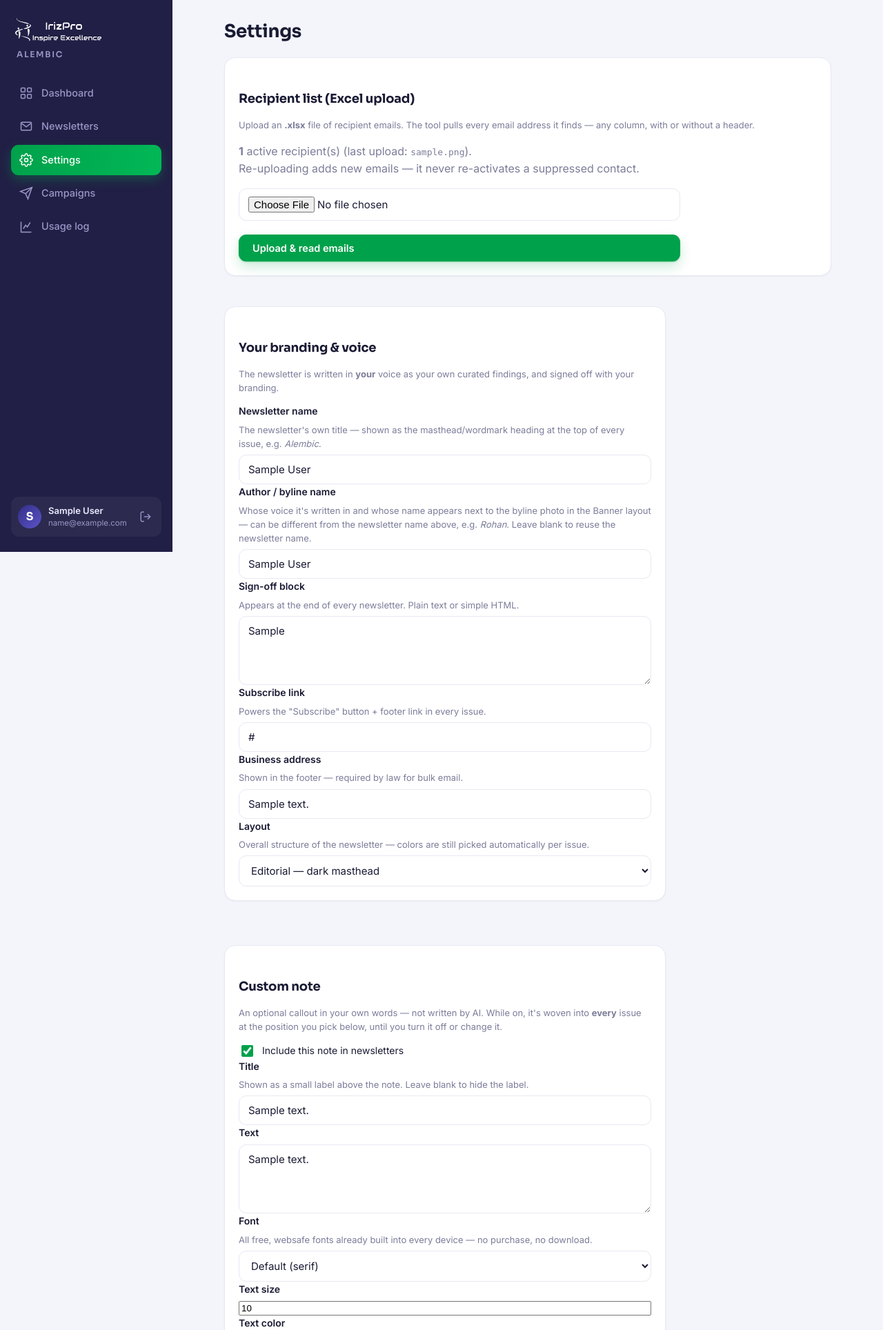
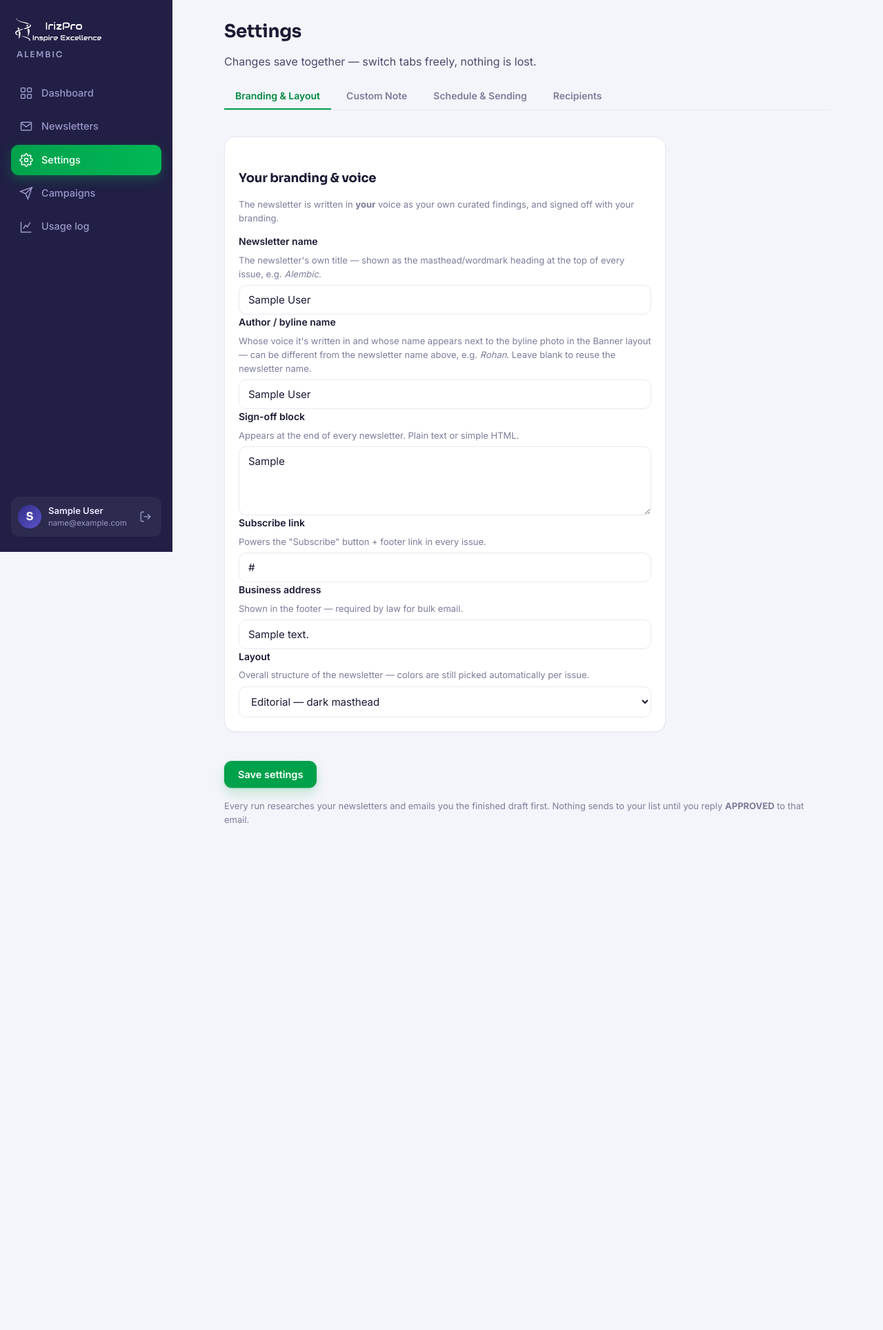
Before and after one commit to thewriterscollective2026-beep/Alembic, a FastAPI app: page /settings in a window 1280 px wide. Shown: the top 1928 px of the page at 69% size. After the commit the page ends 1193 px from the top, so only its background shows below. Run offline with FastAPI, Linux system fonts and the light colour scheme; the visitor is signed in with stand-in values (Sample User, id 1); tables that the repository leaves empty hold one stand-in row (values such as "Sample post").

Commit message:
Redesign Settings into tabs; show run progress live instead of silence
Settings UI: buttons were stretching to the full form width (a CSS Grid
stretch default with no opt-out on <button>) - fixed with a scoped
justify-self rule that leaves the auth pages' intentionally full-width
buttons untouched. Split the one long stacked page into four tabs
(Branding & Layout, Custom Note, Schedule & Sending, Recipients), all still
inside the same save form so everything saves together regardless of which
tab is active.

Run now: a Draft row was only ever written once the whole run finished
(minutes later), so Recent runs showed nothing for the entire run - no way
to tell "working" from "silently failed". Now begin_run() creates a visible
"running" row synchronously in the request, before the slow work is handed
to a background task (resume_run) and before the redirect - closing a race
where the background task's first commit could lose to the browser reloading
the dashboard, worse on a cold Neon connection. Every outcome (success, no
senders, no new emails, a real error with its message) updates that same
row instead of writing a new one. The dashboard auto-refreshes every 10s
while a run is in progress so the status updates without a manual reload.
start_run (the scheduler's entry point) is now begin_run + resume_run
composed, unchanged behavior for scheduled runs.

Co-Authored-By: Claude Sonnet 5 <noreply@anthropic.com>
Claude-Session: https://claude.ai/code/session_015319TKVi6wxb3XdLfPf7xC

```diff
--- a/app/main.py
+++ b/app/main.py
@@ -15,7 +15,7 @@ from . import (config, auth, gmail_service, ai_service, scheduler, excel_recipie
               imap_service, crypto, email_template, resend_webhooks, unsubscribe)
 from .database import init_db, get_session
 from .models import User, Sender, Draft, UsageLog, Contact, Campaign, CampaignRecipient
-from .pipeline import start_run, poll_run_replies, active_contact_emails
+from .pipeline import begin_run, resume_run, poll_run_replies, active_contact_emails
 
 BASE_DIR = Path(__file__).resolve().parent.parent
 app = FastAPI(title="Alembic")
@@ -25,6 +25,7 @@ templates = Jinja2Templates(directory=str(BASE_DIR / "templates"))
 templates.env.globals["freq_labels"] = scheduler.FREQUENCY_LABELS
 
 STAGE_LABELS = {
+    "running": "Researching & writing… (usually a few minutes)",
     "review": "Awaiting newsletter approval (check your inbox)",
     "sent": "Sent to your list",
     "cancelled": "Cancelled",
@@ -381,12 +382,21 @@ def save_settings(
 def run_now(request: Request, background_tasks: BackgroundTasks, db: Session = Depends(get_session)):
     user = require_user(request, db)
     # Research + writing takes minutes - far longer than a proxy tolerates for one
-    # HTTP request (Cloudflare 520 on Render). Run in the background; the outcome
-    # (draft or error) shows up under "Recent runs" and in the review email.
-    background_tasks.add_task(start_run, user.id)
+    # HTTP request (Cloudflare 520 on Render), so the actual work (resume_run)
+    # happens in the background. But begin_run() - creating the visible
+    # "running" placeholder - happens HERE, synchronously, before the redirect:
+    # BackgroundTasks only start after this response is sent, so creating that
+    # row inside the background task instead would race the browser reloading
+    # the dashboard before the row exists (worse on a cold Neon connection),
+    # which is exactly the "nothing happens on screen" symptom this fixes.
+    draft_id = begin_run(user.id)
+    if draft_id is None:
+        request.session["flash"] = "Could not start a run — try logging in again."
+        return RedirectResponse("/", status_code=303)
+    background_tasks.add_task(resume_run, user.id, draft_id)
     request.session["flash"] = (
-        "Run started - research and writing take a few minutes. Refresh Recent runs, "
-        "then check your inbox for the draft and reply APPROVED there.")
+        "Run started — see it under Recent runs below (this page refreshes itself "
+        "while it's in progress). You'll get the draft by email once it's done.")
     return RedirectResponse("/", status_code=303)
 
 
--- a/static/style.css
+++ b/static/style.css
@@ -135,7 +135,7 @@ a.card:hover{transform:translateY(-2px);box-shadow:var(--shadow);border-color:va
 /* ---------- Status pills ---------- */
 .status{display:inline-flex;align-items:center;gap:6px;font-size:12px;font-weight:600;
   padding:4px 11px;border-radius:20px}
-.s-pending_review,.s-summary_review,.s-email_review{background:var(--amber-050);color:var(--amber)}
+.s-running,.s-pending_review,.s-summary_review,.s-email_review{background:var(--amber-050);color:var(--amber)}
 .s-sent{background:var(--green-050);color:var(--green-600)}
 .s-rejected,.s-cancelled,.s-no_content{background:var(--surface-2);color:var(--muted)}
 .s-error{background:var(--danger-050);color:var(--danger)}
@@ -146,6 +146,15 @@ a.card:hover{transform:translateY(-2px);box-shadow:var(--shadow);border-color:va
   box-shadow:0 0 0 0 rgba(180,83,9,.5);animation:pulse 1.6s infinite}
 @keyframes pulse{0%{box-shadow:0 0 0 0 rgba(180,83,9,.45)}70%{box-shadow:0 0 0 7px rgba(180,83,9,0)}100%{box-shadow:0 0 0 0 rgba(180,83,9,0)}}
 @media (prefers-reduced-motion:reduce){.waiting-dot{animation:none}}
+
+/* ---------- Tabs (Settings) ---------- */
+.tabs{display:flex;gap:6px;flex-wrap:wrap;margin:18px 0 6px;border-bottom:1px solid var(--line);padding-bottom:0}
+.tab-btn{appearance:none;border:0;background:transparent;color:var(--muted);font-family:inherit;
+  font-size:14px;font-weight:600;padding:10px 16px;border-radius:10px 10px 0 0;cursor:pointer;
+  border-bottom:2px solid transparent;transition:color .12s,background .12s}
+.tab-btn:hover{color:var(--ink-soft);background:var(--surface-2)}
+.tab-btn.active{color:var(--green-600);border-bottom-color:var(--green)}
+.tab-panel[hidden]{display:none}
 
 /* ---------- Groups / senders ---------- */
 .group{margin:22px 0;background:var(--surface);border:1px solid var(--line);border-radius:var(--radius);
@@ -173,6 +182,13 @@ a.card:hover{transform:translateY(-2px);box-shadow:var(--shadow);border-color:va
 
 /* ---------- Forms ---------- */
 .form{display:grid;gap:20px;max-width:640px;margin-top:16px}
+/* Grid items stretch to the column width by default - inputs/selects/textarea
+   already force their own width:100% below, so stretching is fine for them,
+   but a <button> has no such rule and would otherwise stretch to max-width
+   (640px), which is the "very long buttons" bug. Opt out explicitly instead
+   of disabling stretch on .form, which textarea/select rely on. */
+.form > .btn{justify-self:start}
+.auth-card .form > .btn{justify-self:stretch}  /* auth forms want the full-width button */
 .field{display:grid;gap:6px}
 .label{font-weight:600;font-size:14px}
 .hint{font-size:13px;color:var(--muted)}
--- a/templates/settings.html
+++ b/templates/settings.html
@@ -1,28 +1,17 @@
 {% extends "base.html" %}
 {% block content %}
 <h1>Settings</h1>
+<p class="lead">Changes save together — switch tabs freely, nothing is lost.</p>
 
-<section class="group">
-  <h2>Recipient list (Excel upload)</h2>
-  <p class="hint">Upload an <strong>.xlsx</strong> file of recipient emails. The tool pulls every
-  email address it finds — any column, with or without a header.</p>
-  <p class="muted">
-    {% if contact_counts.active or contact_counts.bounced or contact_counts.unsubscribed or contact_counts.complained %}
-      <strong>{{ contact_counts.active }}</strong> active recipient(s)
-      {% if user.recipients_file %}(last upload: <code>{{ user.recipients_file }}</code>){% endif %}.
-      {% if contact_counts.unsubscribed %}<br>{{ contact_counts.unsubscribed }} unsubscribed (suppressed).{% endif %}
-      {% if contact_counts.bounced %}<br>{{ contact_counts.bounced }} bounced (suppressed).{% endif %}
-      {% if contact_counts.complained %}<br>{{ contact_counts.complained }} marked as spam (suppressed).{% endif %}
-      <br>Re-uploading adds new emails — it never re-activates a suppressed contact.
-    {% else %}No recipients uploaded yet.{% endif %}
-  </p>
-  <form method="post" action="/settings/recipients" enctype="multipart/form-data" class="form">
-    <input type="file" name="file" accept=".xlsx" required>
-    <button class="btn" type="submit">Upload &amp; read emails</button>
-  </form>
-</section>
+<div class="tabs" role="tablist">
+  <button class="tab-btn active" type="button" data-tab="branding">Branding &amp; Layout</button>
+  <button class="tab-btn" type="button" data-tab="note">Custom Note</button>
+  <button class="tab-btn" type="button" data-tab="schedule">Schedule &amp; Sending</button>
+  <button class="tab-btn" type="button" data-tab="recipients">Recipients</button>
+</div>
 
 <form method="post" action="/settings" class="form">
+  <div class="tab-panel" data-panel="branding">
     <section class="group">
       <h2>Your branding &amp; voice</h2>
       <p class="hint">The newsletter is written in <strong>your</strong> voice as your own curated
@@ -61,7 +50,9 @@
         </select>
       </label>
     </section>
+  </div>
 
+  <div class="tab-panel" data-panel="note" hidden>
     <section class="group">
       <h2>Custom note</h2>
       <p class="hint">An optional callout in your own words — not written by AI. While on, it's
@@ -80,9 +71,9 @@
         <span class="label">Text</span>
         <textarea id="cn-text" name="custom_note_text" rows="4" placeholder="Write the note or quote you want to appear in the newsletter...">{{ user.custom_note_text }}</textarea>
       </label>
+      <div style="display:grid;grid-template-columns:2fr 1fr 1fr;gap:16px">
         <label class="field">
           <span class="label">Font</span>
-      <span class="hint">All free, websafe fonts already built into every device — no purchase, no download.</span>
           <select id="cn-font" name="custom_note_font">
             <option value="default" {% if user.custom_note_font == 'default' %}selected{% endif %}>Default (serif)</option>
             <option value="serif" {% if user.custom_note_font == 'serif' %}selected{% endif %}>Serif (Georgia)</option>
@@ -97,13 +88,15 @@
           </select>
         </label>
         <label class="field">
-      <span class="label">Text size</span>
+          <span class="label">Size</span>
           <input type="number" id="cn-size" name="custom_note_size" min="12" max="28" step="1" value="{{ user.custom_note_size }}">
         </label>
         <label class="field">
-      <span class="label">Text color</span>
-      <input type="color" id="cn-color" name="custom_note_color" value="{{ user.custom_note_color }}" style="height:40px;width:70px;padding:2px;cursor:pointer">
+          <span class="label">Color</span>
+          <input type="color" id="cn-color" name="custom_note_color" value="{{ user.custom_note_color }}" style="height:44px;padding:2px;cursor:pointer">
         </label>
+      </div>
+      <p class="hint" style="margin:-4px 0 0">All free, websafe fonts already built into every device — no purchase, no download.</p>
       <label class="field">
         <span class="label">Placement</span>
         <select id="cn-position" name="custom_note_position">
@@ -122,7 +115,9 @@
           line-height:26px;color:#201e1d;white-space:pre-wrap"></div>
       </div>
     </section>
+  </div>
 
+  <div class="tab-panel" data-panel="schedule" hidden>
     <section class="group">
       <h2>Schedule</h2>
       <label class="field">
@@ -163,10 +158,12 @@
         <input type="number" name="warmup_limit" min="0" value="{{ user.warmup_limit }}" placeholder="0 = no limit">
       </label>
     </section>
+  </div>
 
   <button class="btn" type="submit">Save settings</button>
 </form>
 
+<div class="tab-panel" data-panel="branding" hidden>
   <section class="group">
     <h2>Profile photo</h2>
     <p class="hint">Used as your byline avatar in the <strong>Banner</strong> layout only (Layout, above).
@@ -181,17 +178,51 @@
         <button class="btn" type="submit">Remove photo</button>
       </form>
     {% endif %}
-  <form method="post" action="/settings/avatar" enctype="multipart/form-data" class="form">
+    <form method="post" action="/settings/avatar" enctype="multipart/form-data" class="form" style="gap:10px">
       <input type="file" name="file" accept="image/jpeg,image/png,image/webp" required>
       <button class="btn" type="submit">{{ "Replace photo" if user.avatar_image else "Upload photo" }}</button>
     </form>
   </section>
+</div>
+
+<div class="tab-panel" data-panel="recipients" hidden>
+  <section class="group">
+    <h2>Recipient list (Excel upload)</h2>
+    <p class="hint">Upload an <strong>.xlsx</strong> file of recipient emails. The tool pulls every
+    email address it finds — any column, with or without a header.</p>
+    <p class="muted">
+      {% if contact_counts.active or contact_counts.bounced or contact_counts.unsubscribed or contact_counts.complained %}
+        <strong>{{ contact_counts.active }}</strong> active recipient(s)
+        {% if user.recipients_file %}(last upload: <code>{{ user.recipients_file }}</code>){% endif %}.
+        {% if contact_counts.unsubscribed %}<br>{{ contact_counts.unsubscribed }} unsubscribed (suppressed).{% endif %}
+        {% if contact_counts.bounced %}<br>{{ contact_counts.bounced }} bounced (suppressed).{% endif %}
+        {% if contact_counts.complained %}<br>{{ contact_counts.complained }} marked as spam (suppressed).{% endif %}
+        <br>Re-uploading adds new emails — it never re-activates a suppressed contact.
+      {% else %}No recipients uploaded yet.{% endif %}
+    </p>
+    <form method="post" action="/settings/recipients" enctype="multipart/form-data" class="form" style="gap:10px">
+      <input type="file" name="file" accept=".xlsx" required>
+      <button class="btn" type="submit">Upload &amp; read emails</button>
+    </form>
+  </section>
+</div>
 
 <p class="note">Every run researches your newsletters and emails you the finished draft first.
 Nothing sends to your list until you reply <strong>APPROVED</strong> to that email.</p>
 
 <script>
   (function () {
+    var tabBtns = document.querySelectorAll(".tab-btn");
+    function showTab(name) {
+      tabBtns.forEach(function (b) { b.classList.toggle("active", b.dataset.tab === name); });
+      document.querySelectorAll(".tab-panel").forEach(function (p) {
+        p.hidden = p.dataset.panel !== name;
+      });
+    }
+    tabBtns.forEach(function (b) {
+      b.addEventListener("click", function () { showTab(b.dataset.tab); });
+    });
+
     var fonts = {
       default: "Georgia,'Times New Roman',serif",
       serif: "Georgia,'Times New Roman',serif",
```
Also changed, not shown: app/pipeline.py (+62 -17 lines), templates/dashboard.html (+9 -1 lines). Lines whose indentation alone changed are shown as unchanged.
